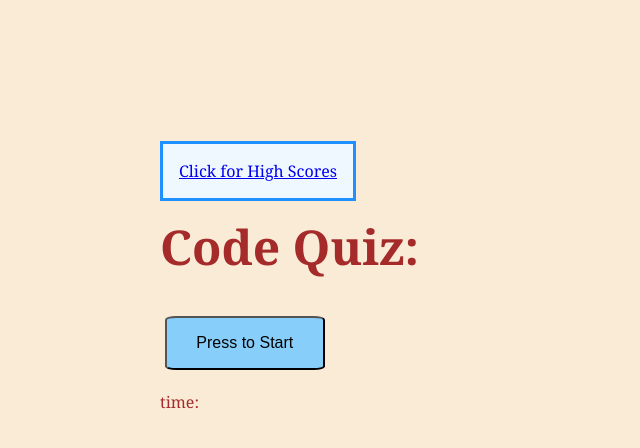
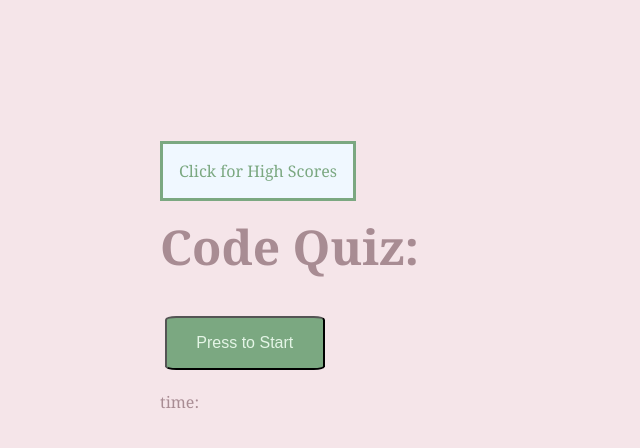
Before and after one commit to MasonMarc/Code-Quiz-JS, a plain HTML site: page index.html in a window 1280 px wide. Shown: the whole page, without its empty margins (0-640 px from the left). Drawn offline with Linux system fonts and the light colour scheme.

Commit message:
changed color scheme

```diff
--- a/assets/style.css
+++ b/assets/style.css
@@ -1,8 +1,8 @@
 body {
     padding: 10em;
     margin: auto;
-    color: brown;
-    background-color: antiquewhite;
+    color: #A88C93;
+    background-color: #F5E5E9;
     font-family: Georgia, 'Times New Roman', Times, serif;
 
 }
@@ -20,8 +20,8 @@ h2{
 
 button {
     margin: 0.3em;
-    background-color:  lightskyblue;
-    color: black;
+    background-color:  #7BA881;
+    color: #E4F5E6;
     padding: 1em;
     border-radius: 7%;
     width: 10em;
@@ -38,7 +38,9 @@ button {
 }
 
 a{
-    border: solid dodgerblue;
+    border: solid #7BA881;
     padding: 1em;
     background-color: aliceblue;
+    text-decoration: none;
+    color: #7BA881;
 }
```
